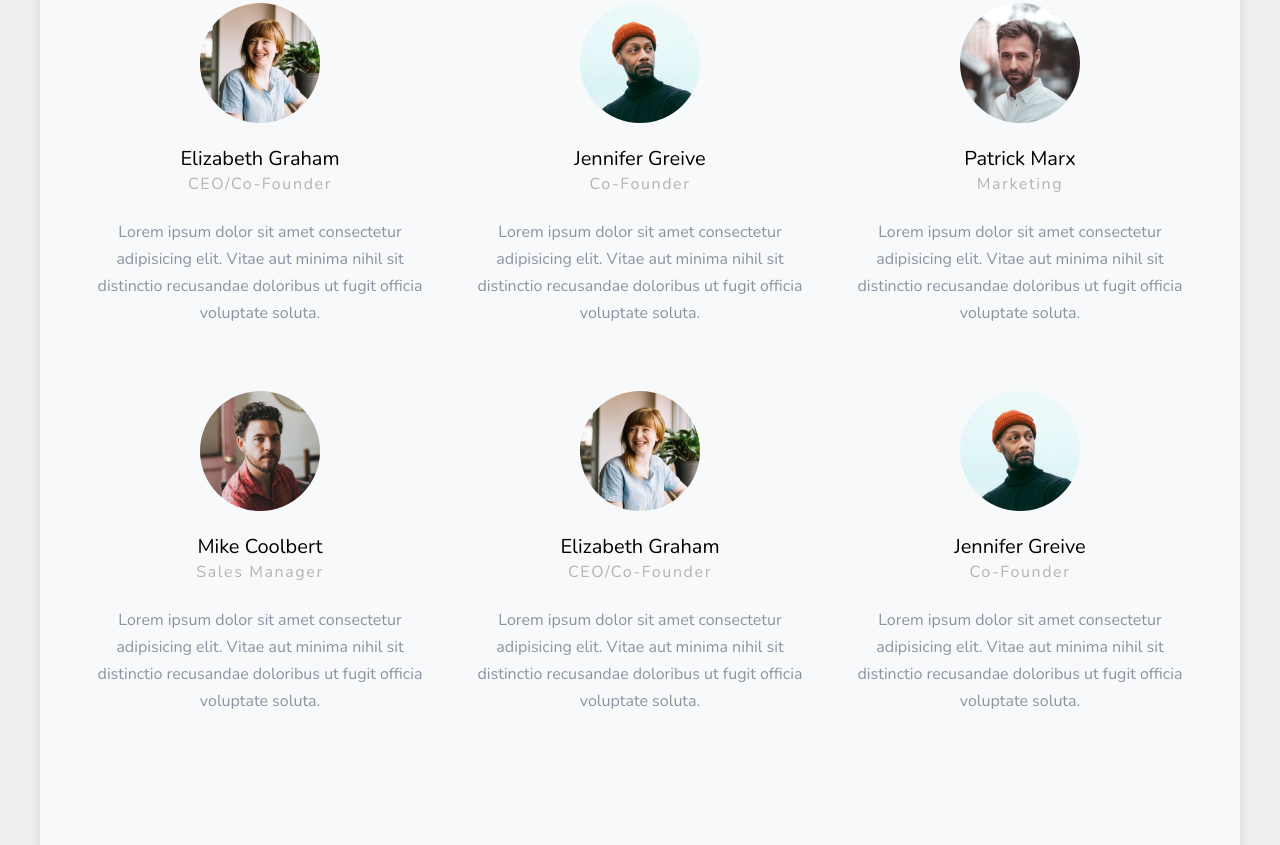
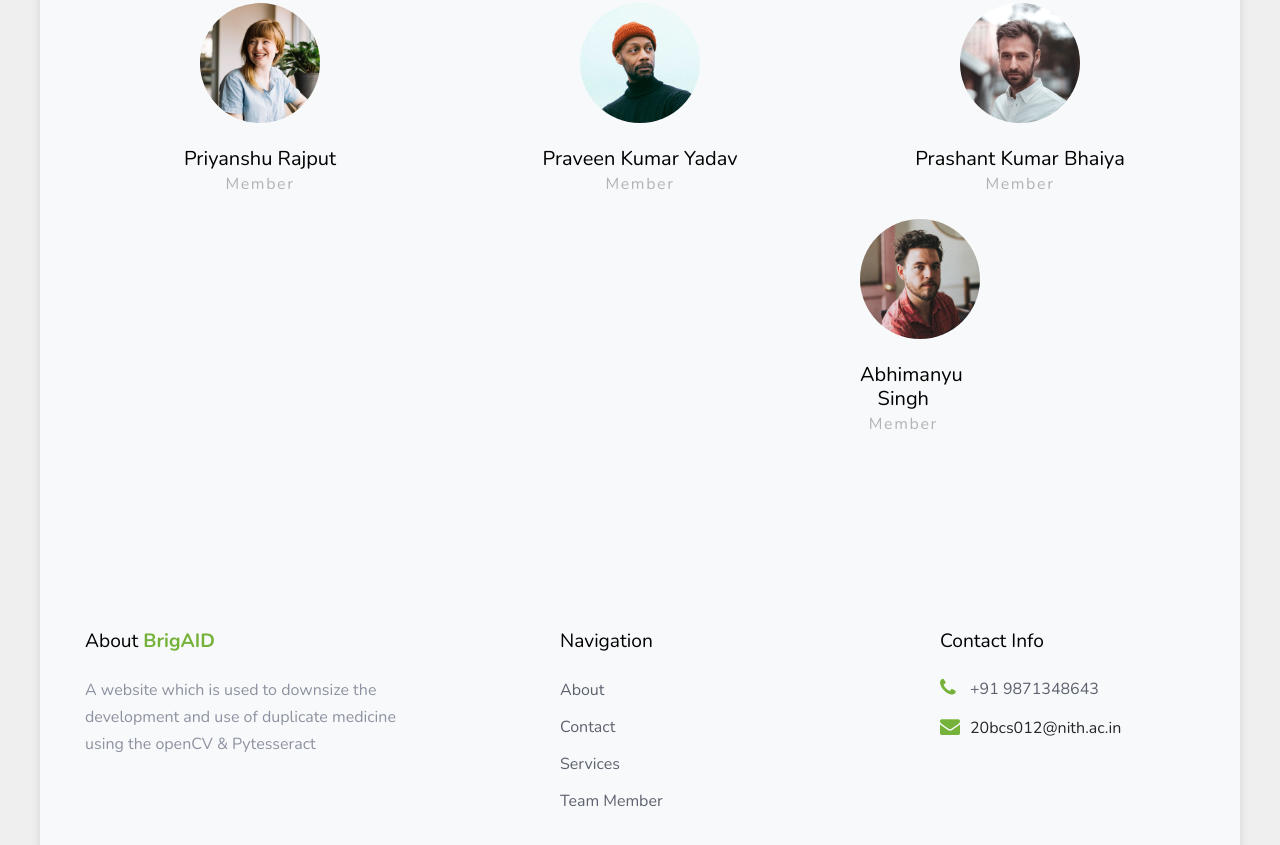
Before and after one commit to Prashantpnkb1811/team_Pacifona-BrigAID, a plain HTML site: page about.html in a window 1280 px wide. Shown: the part 990-1835 px from the top of the page. Drawn offline with nearby package versions, Linux system fonts and the light colour scheme; files whose address does not match are found by name.

Commit message:
about change

```diff
--- a/about.html
+++ b/about.html
@@ -146,13 +146,13 @@
               <div class="block-38-img">
                 <div class="block-38-header">
                   <img src="images/person_1.jpg" alt="Image placeholder" class="mb-4">
-                  <h3 class="block-38-heading h4">Elizabeth Graham</h3>
-                  <p class="block-38-subheading">CEO/Co-Founder</p>
+                  <h3 class="block-38-heading h4">Priyanshu Rajput</h3>
+                  <p class="block-38-subheading">Member</p>
                 </div>
-                <div class="block-38-body">
+                <!-- <div class="block-38-body">
                   <p>Lorem ipsum dolor sit amet consectetur adipisicing elit. Vitae aut minima nihil sit distinctio
                     recusandae doloribus ut fugit officia voluptate soluta. </p>
-                </div>
+                </div> -->
               </div>
             </div>
           </div>
@@ -161,13 +161,13 @@
               <div class="block-38-img">
                 <div class="block-38-header">
                   <img src="images/person_2.jpg" alt="Image placeholder" class="mb-4">
-                  <h3 class="block-38-heading h4">Jennifer Greive</h3>
-                  <p class="block-38-subheading">Co-Founder</p>
+                  <h3 class="block-38-heading h4">Praveen Kumar Yadav</h3>
+                  <p class="block-38-subheading">Member</p>
                 </div>
-                <div class="block-38-body">
+                <!-- <div class="block-38-body">
                   <p>Lorem ipsum dolor sit amet consectetur adipisicing elit. Vitae aut minima nihil sit distinctio
                     recusandae doloribus ut fugit officia voluptate soluta. </p>
-                </div>
+                </div> -->
               </div>
             </div>
           </div>
@@ -176,13 +176,13 @@
               <div class="block-38-img">
                 <div class="block-38-header">
                   <img src="images/person_3.jpg" alt="Image placeholder" class="mb-4">
-                  <h3 class="block-38-heading h4">Patrick Marx</h3>
-                  <p class="block-38-subheading">Marketing</p>
+                  <h3 class="block-38-heading h4">Prashant Kumar Bhaiya</h3>
+                  <p class="block-38-subheading">Member</p>
                 </div>
                 <div class="block-38-body">
-                  <p>Lorem ipsum dolor sit amet consectetur adipisicing elit. Vitae aut minima nihil sit distinctio
+                  <!-- <p>Lorem ipsum dolor sit amet consectetur adipisicing elit. Vitae aut minima nihil sit distinctio
                     recusandae doloribus ut fugit officia voluptate soluta. </p>
-                </div>
+                </div> -->
               </div>
             </div>
           </div>
@@ -191,18 +191,18 @@
               <div class="block-38-img">
                 <div class="block-38-header">
                   <img src="images/person_4.jpg" alt="Image placeholder" class="mb-4">
-                  <h3 class="block-38-heading h4">Mike Coolbert</h3>
-                  <p class="block-38-subheading">Sales Manager</p>
+                  <h3 class="block-38-heading h4">Abhimanyu Singh</h3>
+                  <p class="block-38-subheading">Member</p>
                 </div>
-                <div class="block-38-body">
+                <!-- <div class="block-38-body">
                   <p>Lorem ipsum dolor sit amet consectetur adipisicing elit. Vitae aut minima nihil sit distinctio
                     recusandae doloribus ut fugit officia voluptate soluta. </p>
-                </div>
+                </div> -->
               </div>
             </div>
           </div>
 
-          <div class="col-md-6 col-lg-4 mb-5">
+          <!-- <div class="col-md-6 col-lg-4 mb-5">
 
             <div class="block-38 text-center">
               <div class="block-38-img">
@@ -232,7 +232,7 @@
                 </div>
               </div>
             </div>
-          </div>
+          </div> -->
         </div>
       </div>
     </div>
```
Also changed, not shown: contact.html (+8 -8 lines).
